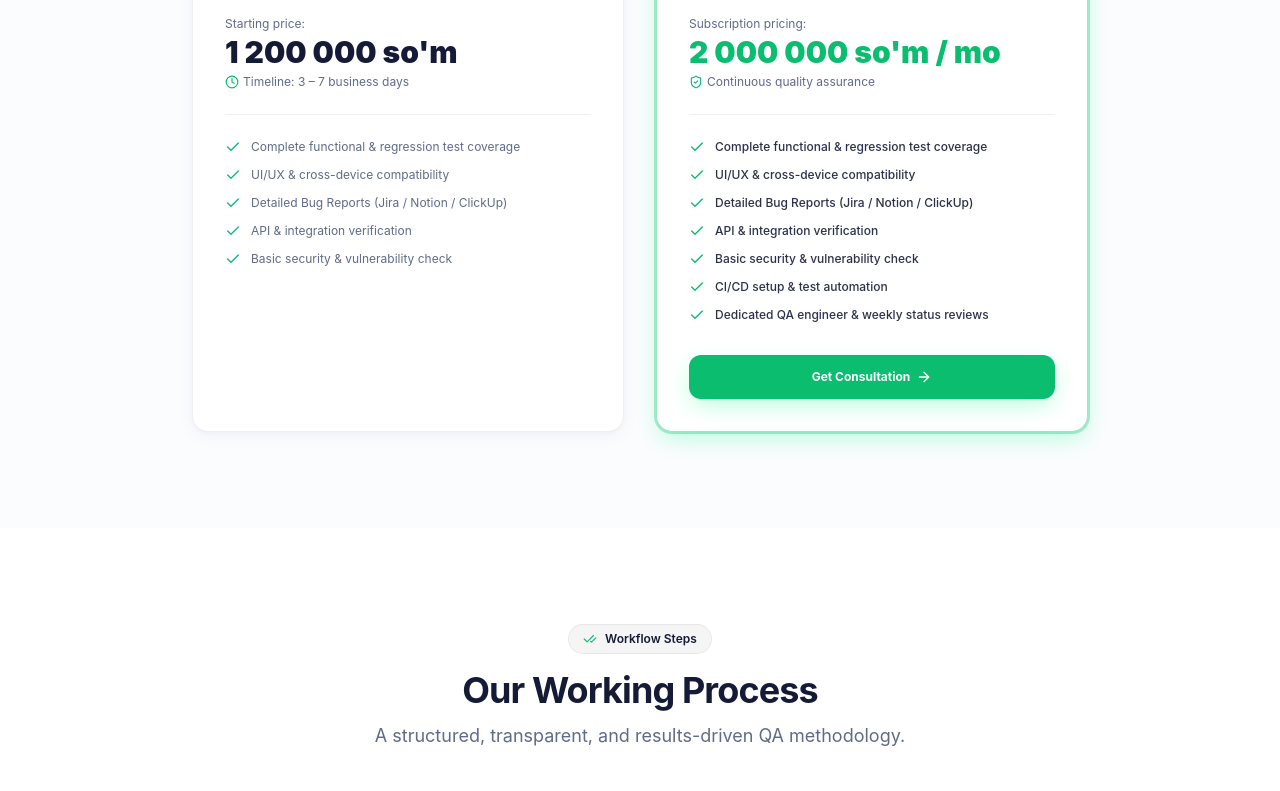
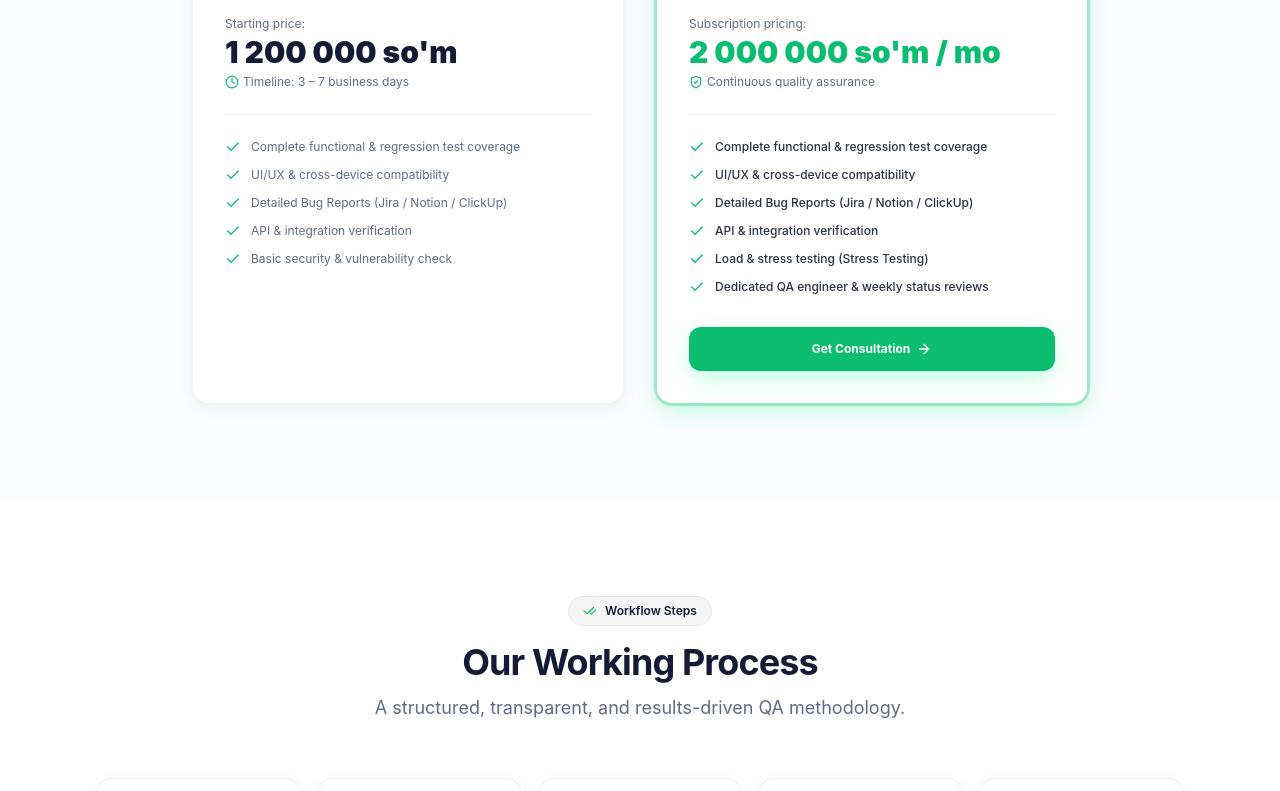
Before and after one commit to Ogabek199/testingHub, a Next.js app: page / in a window 1280 px wide. Shown: the part 5500-6291 px from the top of the page. Built offline with nearby package versions, Linux system fonts and the light colour scheme; a web font is replaced by a local one.

Commit message:
refactor(services): replace security audit and CI/CD with stress testing in Retainer plan

```diff
--- a/components/sections/ServicesComparison.tsx
+++ b/components/sections/ServicesComparison.tsx
@@ -183,13 +183,20 @@ export function ServicesComparison() {
     toastSuccess(`${t("toasts.leadSuccessDesc")} ID: ${leadId}`, t("toasts.leadSuccessTitle"));
   };
 
-  const features = [
+  const modelAFeatures: string[] = [
     "services.feature1",
     "services.feature2",
     "services.feature3",
     "services.feature4",
     "services.feature5",
-    "services.feature6",
+  ];
+
+  const modelBFeatures: string[] = [
+    "services.feature1",
+    "services.feature2",
+    "services.feature3",
+    "services.feature4",
+    "services.featureStress",
     "services.feature7",
   ];
 
@@ -237,7 +244,7 @@ export function ServicesComparison() {
               </div>
 
               <ul className="space-y-3 text-xs text-muted-foreground mb-8">
-                {features.slice(0, 5).map((fKey, i) => (
+                {modelAFeatures.map((fKey, i) => (
                   <li key={i} className="flex items-center gap-2.5">
                     <Check className="h-4 w-4 text-emerald-500 shrink-0" />
                     <span>{t(fKey)}</span>
@@ -276,7 +283,7 @@ export function ServicesComparison() {
               </div>
 
               <ul className="space-y-3 text-xs text-foreground/90 font-medium mb-8">
-                {features.map((fKey, i) => (
+                {modelBFeatures.map((fKey, i) => (
                   <li key={i} className="flex items-center gap-2.5">
                     <Check className="h-4 w-4 text-primary shrink-0" />
                     <span>{t(fKey)}</span>
--- a/locales/en.json
+++ b/locales/en.json
@@ -210,6 +210,7 @@
     "feature4": "API & integration verification",
     "feature5": "Basic security & vulnerability check",
     "feature6": "CI/CD setup & test automation",
+    "featureStress": "Load & stress testing (Stress Testing)",
     "feature7": "Dedicated QA engineer & weekly status reviews",
     "continuousGuarantee": "Continuous quality assurance",
     "btnSelect": "Select Plan",
--- a/locales/ru.json
+++ b/locales/ru.json
@@ -210,6 +210,7 @@
     "feature4": "Тестирование API и интеграций",
     "feature5": "Базовый аудит безопасности (Security)",
     "feature6": "Настройка CI/CD и автотестов",
+    "featureStress": "Нагрузочное и стресс-тестирование (Stress Testing)",
     "feature7": "Выделенный QA-инженер и еженедельные отчеты",
     "continuousGuarantee": "Непрерывная гарантия качества",
     "btnSelect": "Выбрать",
--- a/locales/uz.json
+++ b/locales/uz.json
@@ -210,6 +210,7 @@
     "feature4": "API va integratsiya testlari",
     "feature5": "Xavfsizlik (Security) bazaviy auditi",
     "feature6": "CI/CD va avtomatlashtirilgan testlar",
+    "featureStress": "Yuklama va stress testlari (Stress Testing)",
     "feature7": "Shaxsiy QA injener va haftalik hisobotlar",
     "continuousGuarantee": "Uzluksiz sifat kafolati",
     "btnSelect": "Tanlash",
```
